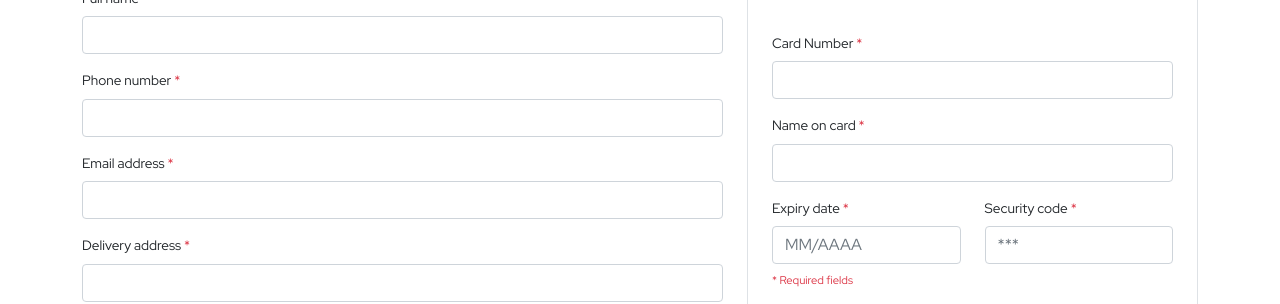
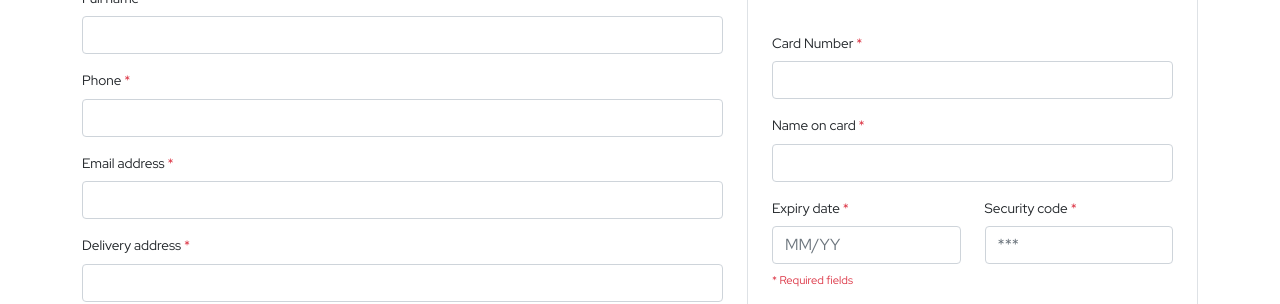
Before and after one commit to FelipeCabreraB/E-commerce-Front, a React (Create React App) app: page /checkout in a window 1280 px wide. Shown: the part 496-800 px from the top of the page. Built offline with nearby package versions, Linux system fonts and the light colour scheme; some icons are missing.

Commit message:
Validaciones checkout

```diff
--- a/src/pages/Website/CheckOut.jsx
+++ b/src/pages/Website/CheckOut.jsx
@@ -100,21 +100,45 @@ function CheckOut() {
                 value={fullName}
                 onChange={(ev) => setFullName(ev.target.value)}
               />
+
               <label
                 className="form-label mt-3"
                 htmlFor="phone"
                 style={{ fontSize: "0.85rem" }}
               >
-                Phone number <span className="text-danger">*</span>
+                Phone <span className="text-danger">*</span>
               </label>
+              {phone !== "" ? (
+                <div>
+                  {" "}
                   <input
                     className="form-control"
-                type="text"
+                    type="phone"
+                    id="phone"
+                    name="email"
+                    value={phone}
+                    onChange={(ev) => setPhone(ev.target.value)}
+                  />
+                  {/^[0-9]{8,9}$/.test(phone) ? (
+                    <p className="text-success">Valid Phone</p>
+                  ) : (
+                    <p className="text-danger">Invalid Phone</p>
+                  )}
+                </div>
+              ) : (
+                <div>
+                  {" "}
+                  <input
+                    className="form-control"
+                    type="phone"
                     id="phone"
                     name="phone"
                     value={phone}
                     onChange={(ev) => setPhone(ev.target.value)}
                   />
+                </div>
+              )}
+
               <label
                 className="form-label mt-3"
                 htmlFor="email"
@@ -122,6 +146,10 @@ function CheckOut() {
               >
                 Email address <span className="text-danger">*</span>
               </label>
+
+              {email !== "" ? (
+                <div>
+                  {" "}
                   <input
                     className="form-control"
                     type="email"
@@ -130,6 +158,27 @@ function CheckOut() {
                     value={email}
                     onChange={(ev) => setEmail(ev.target.value)}
                   />
+                  {/[a-z0-9!#$%&'*+/=?^_`{|}~-]+(?:\.[a-z0-9!#$%&'*+/=?^_`{|}~-]+)*@(?:[a-z0-9](?:[a-z0-9-]*[a-z0-9])?\.)+[a-z0-9](?:[a-z0-9-]*[a-z0-9])?/.test(
+                    email
+                  ) ? (
+                    <p className="text-success">Valid Email</p>
+                  ) : (
+                    <p className="text-danger">Invalid Email</p>
+                  )}
+                </div>
+              ) : (
+                <div>
+                  {" "}
+                  <input
+                    className="form-control"
+                    type="email"
+                    id="email"
+                    name="email"
+                    value={email}
+                    onChange={(ev) => setEmail(ev.target.value)}
+                  />
+                </div>
+              )}
               <label
                 className="form-label mt-3"
                 htmlFor="deliveryAdress"
@@ -259,6 +308,10 @@ function CheckOut() {
                   >
                     Card Number <span className="text-danger">*</span>
                   </label>
+
+                  {cardNumber !== "" ? (
+                    <div>
+                      {" "}
                       <input
                         className="form-control"
                         type="text"
@@ -266,8 +319,29 @@ function CheckOut() {
                         name="cardNumber"
                         value={cardNumber}
                         onChange={(ev) => setCardNumber(ev.target.value)}
-                    required
                       />
+                      {/^(?:(4[0-9]{12}(?:[0-9]{3})?)|(5[1-5][0-9]{14})|(6(?:011|5[0-9]{2})[0-9]{12})|(3[47][0-9]{13})|(3(?:0[0-5]|[68][0-9])[0-9]{11})|((?:2131|1800|35[0-9]{3})[0-9]{11}))$/.test(
+                        cardNumber
+                      ) ? (
+                        <p className="text-success">Valid Card Number</p>
+                      ) : (
+                        <p className="text-danger">Invalid Card Number</p>
+                      )}
+                    </div>
+                  ) : (
+                    <div>
+                      {" "}
+                      <input
+                        className="form-control"
+                        type="cardNumber"
+                        id="cardNumber"
+                        name="cardNumber"
+                        value={cardNumber}
+                        onChange={(ev) => setCardNumber(ev.target.value)}
+                      />
+                    </div>
+                  )}
+
                   <label
                     className="form-label mt-3"
                     htmlFor="NameOnCard"
@@ -293,16 +367,45 @@ function CheckOut() {
                       >
                         Expiry date <span className="text-danger">*</span>
                       </label>
+
+                      {cardExpiryDate !== "" ? (
+                        <div>
+                          {" "}
                           <input
                             className="form-control"
-                        placeholder="MM/AAAA"
                             type="text"
-                        id="expiryDate"
-                        name="expiryDate"
+                            id="cardExpiryDate"
+                            name="cardExpiryDate"
+                            placeholder="MM/YY"
                             value={cardExpiryDate}
-                        onChange={(ev) => setCardExpiryDate(ev.target.value)}
-                        required
+                            onChange={(ev) =>
+                              setCardExpiryDate(ev.target.value)
+                            }
                           />
+                          {/^(0[1-9]|1[0-2])\/?([0-9]{4}|[0-9]{2})$/.test(
+                            cardExpiryDate
+                          ) ? (
+                            <p className="text-success">Valid Card Number</p>
+                          ) : (
+                            <p className="text-danger">Invalid Card Number</p>
+                          )}
+                        </div>
+                      ) : (
+                        <div>
+                          {" "}
+                          <input
+                            className="form-control"
+                            type="cardExpiryDate"
+                            id="cardExpiryDate"
+                            name="cardExpiryDate"
+                            placeholder="MM/YY"
+                            value={cardExpiryDate}
+                            onChange={(ev) =>
+                              setCardExpiryDate(ev.target.value)
+                            }
+                          />
+                        </div>
+                      )}
                     </Col>
                     <Col sm={6}>
                       <label
@@ -312,6 +415,10 @@ function CheckOut() {
                       >
                         Security code <span className="text-danger">*</span>
                       </label>
+
+                      {cardSecurityCode !== "" ? (
+                        <div>
+                          {" "}
                           <input
                             className="form-control"
                             placeholder="***"
@@ -319,9 +426,34 @@ function CheckOut() {
                             id="securityCode"
                             name="securityCode"
                             value={cardSecurityCode}
-                        onChange={(ev) => setCardSecurityCode(ev.target.value)}
+                            onChange={(ev) =>
+                              setCardSecurityCode(ev.target.value)
+                            }
                             required
                           />
+                          {/^[0-9]{3,4}$/.test(cardSecurityCode) ? (
+                            <p className="text-success">Valid Security Code</p>
+                          ) : (
+                            <p className="text-danger">Invalid Security Code</p>
+                          )}
+                        </div>
+                      ) : (
+                        <div>
+                          {" "}
+                          <input
+                            className="form-control"
+                            placeholder="***"
+                            type="text"
+                            id="securityCode"
+                            name="securityCode"
+                            value={cardSecurityCode}
+                            onChange={(ev) =>
+                              setCardSecurityCode(ev.target.value)
+                            }
+                            required
+                          />
+                        </div>
+                      )}
                     </Col>
                   </Row>
                   <p
```
Lines whose indentation alone changed are shown as unchanged.
